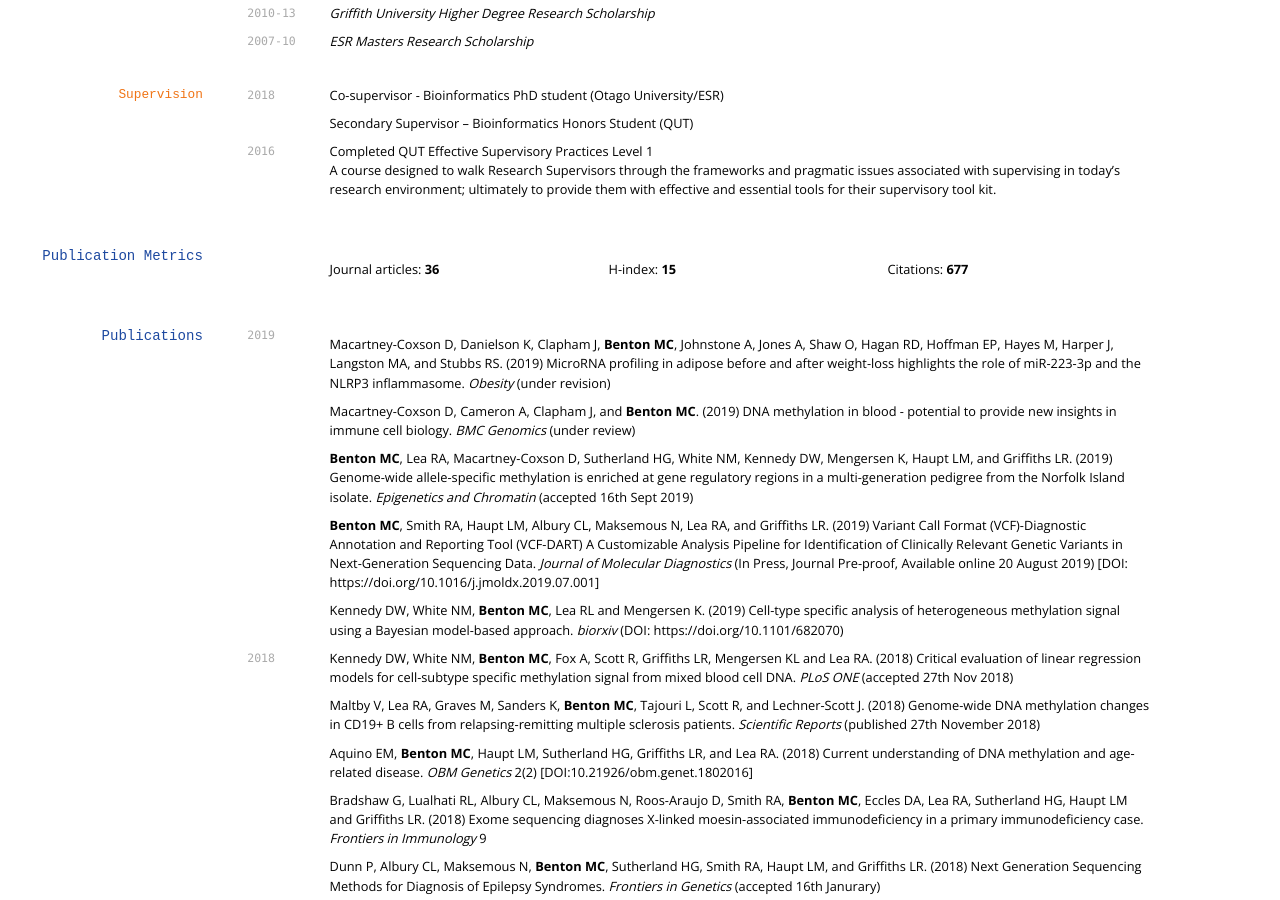
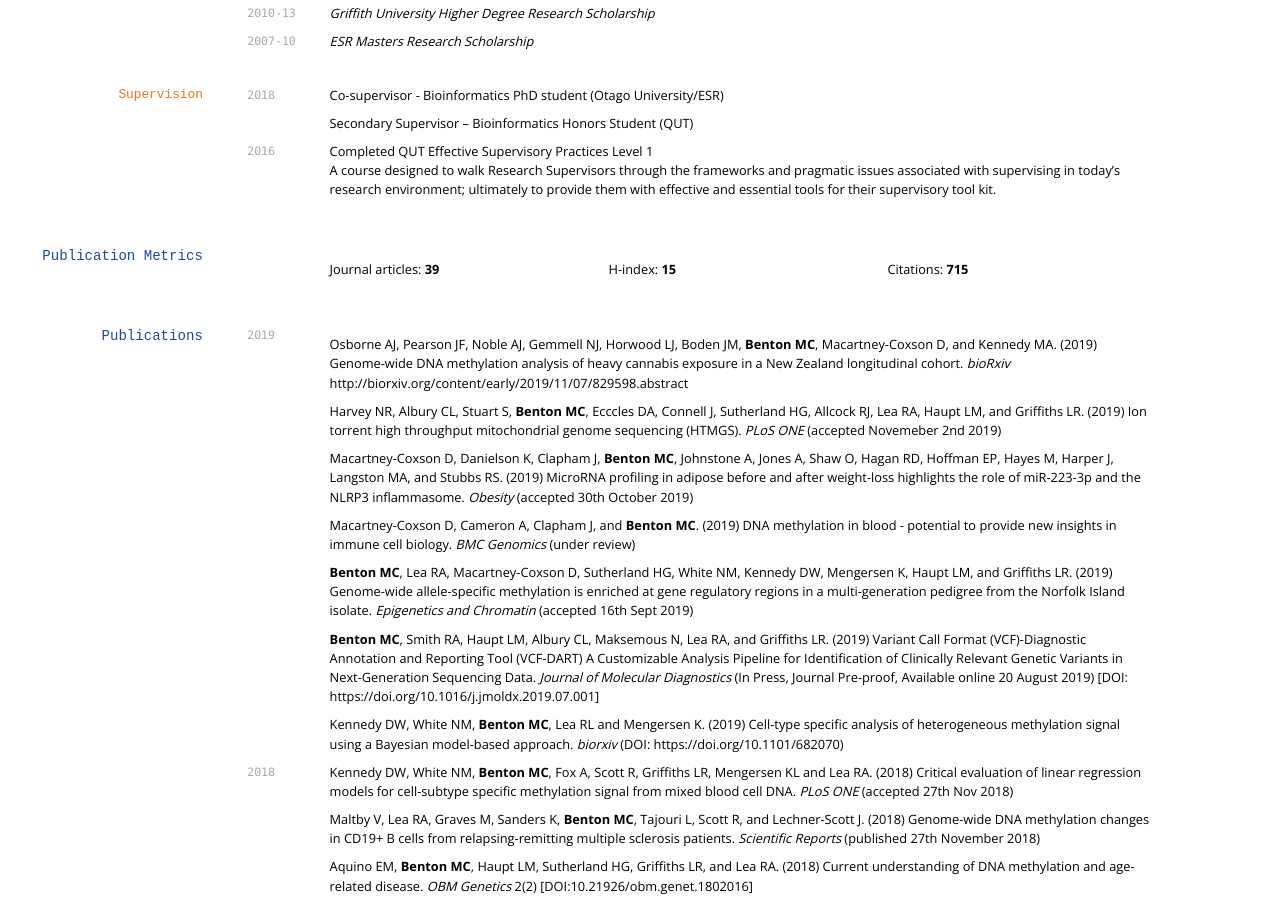
Before and after one commit to sirselim/Miles_CV, a Jekyll site: the page built from index.md, in a window 1280 px wide and 900 px high, scrolled down 1410 px. Built offline with Jekyll 4.4.1, drawn with Linux system fonts in a browser that asks for light colours; some web fonts are replaced.

Commit message:
updated publications and CV

```diff
--- a/index.md
+++ b/index.md
@@ -137,16 +137,20 @@ A course designed to walk Research Supervisors through the frameworks and pragma
 
 ## Publication Metrics
 
-* Journal articles: __36__
+* Journal articles: __39__
 * H-index: __15__
-* Citations: __677__
+* Citations: __715__
 
 ## Publications
 
 <!-- ### Journals -->
 `2019`
 
-Macartney-Coxson D, Danielson K, Clapham J, **Benton MC**, Johnstone A, Jones A, Shaw O, Hagan RD, Hoffman EP, Hayes M, Harper J, Langston MA, and Stubbs RS. (2019) MicroRNA profiling in adipose before and after weight-loss highlights the role of miR-223-3p and the NLRP3 inflammasome. *Obesity* (under revision)
+Osborne AJ, Pearson JF, Noble AJ, Gemmell NJ, Horwood LJ, Boden JM, **Benton MC**, Macartney-Coxson D, and Kennedy MA. (2019) Genome-wide DNA methylation analysis of heavy cannabis exposure in a New Zealand longitudinal cohort. *bioRxiv* http://biorxiv.org/content/early/2019/11/07/829598.abstract
+
+Harvey NR, Albury CL, Stuart S, **Benton MC**, Ecccles DA, Connell J, Sutherland HG, Allcock RJ, Lea RA, Haupt LM, and Griffiths LR. (2019) Ion torrent high throughput mitochondrial genome sequencing (HTMGS). *PLoS ONE* (accepted Novemeber 2nd 2019)
+
+Macartney-Coxson D, Danielson K, Clapham J, **Benton MC**, Johnstone A, Jones A, Shaw O, Hagan RD, Hoffman EP, Hayes M, Harper J, Langston MA, and Stubbs RS. (2019) MicroRNA profiling in adipose before and after weight-loss highlights the role of miR-223-3p and the NLRP3 inflammasome. *Obesity* (accepted 30th October 2019)
 
 Macartney-Coxson D, Cameron A, Clapham J, and **Benton MC**. (2019) DNA methylation in blood - potential to provide new insights in immune cell biology. *BMC Genomics* (under review)
 
```
Also changed, not shown: scholar_plot/scholar_citations_iEhBavEAAAAJ.png.
